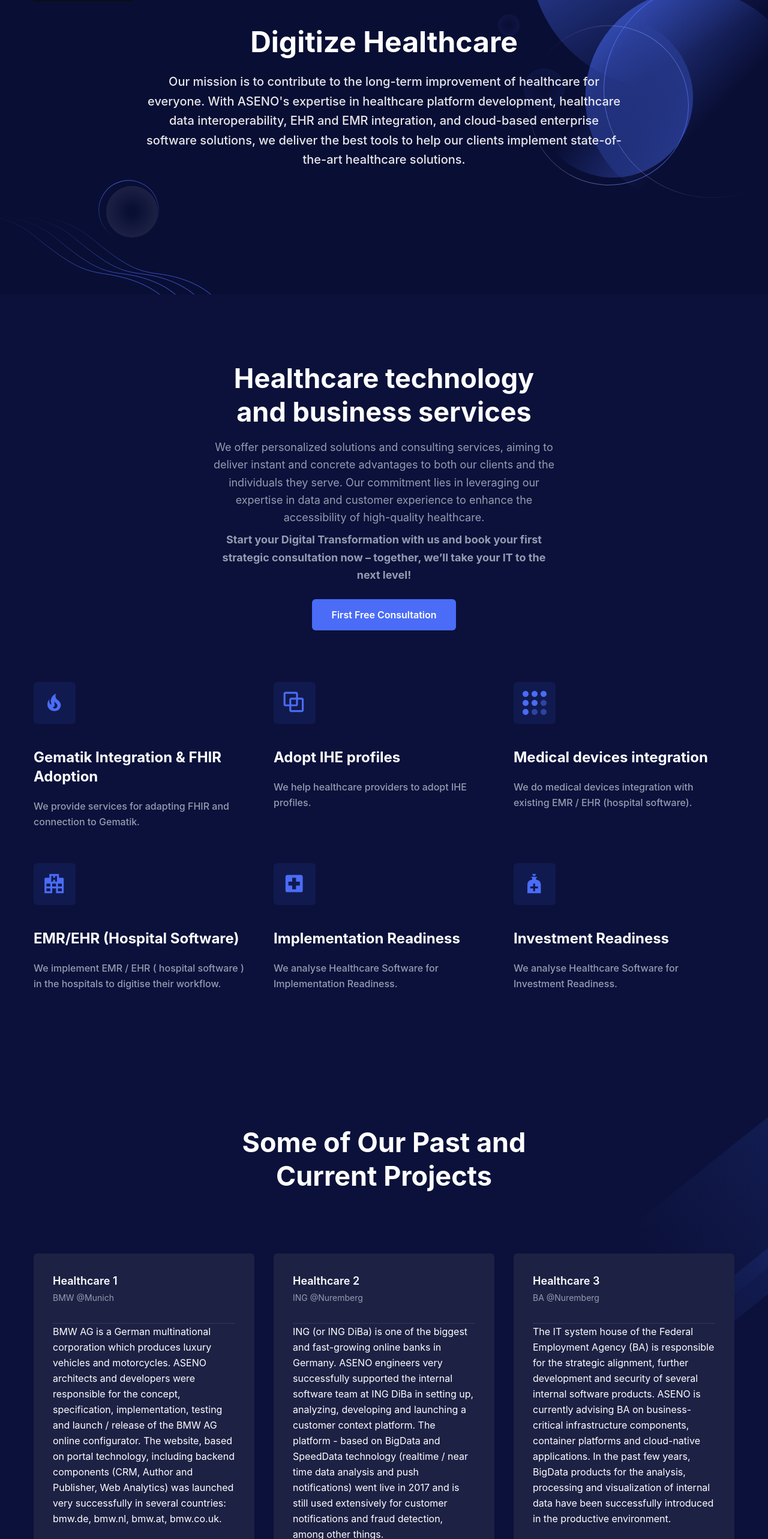
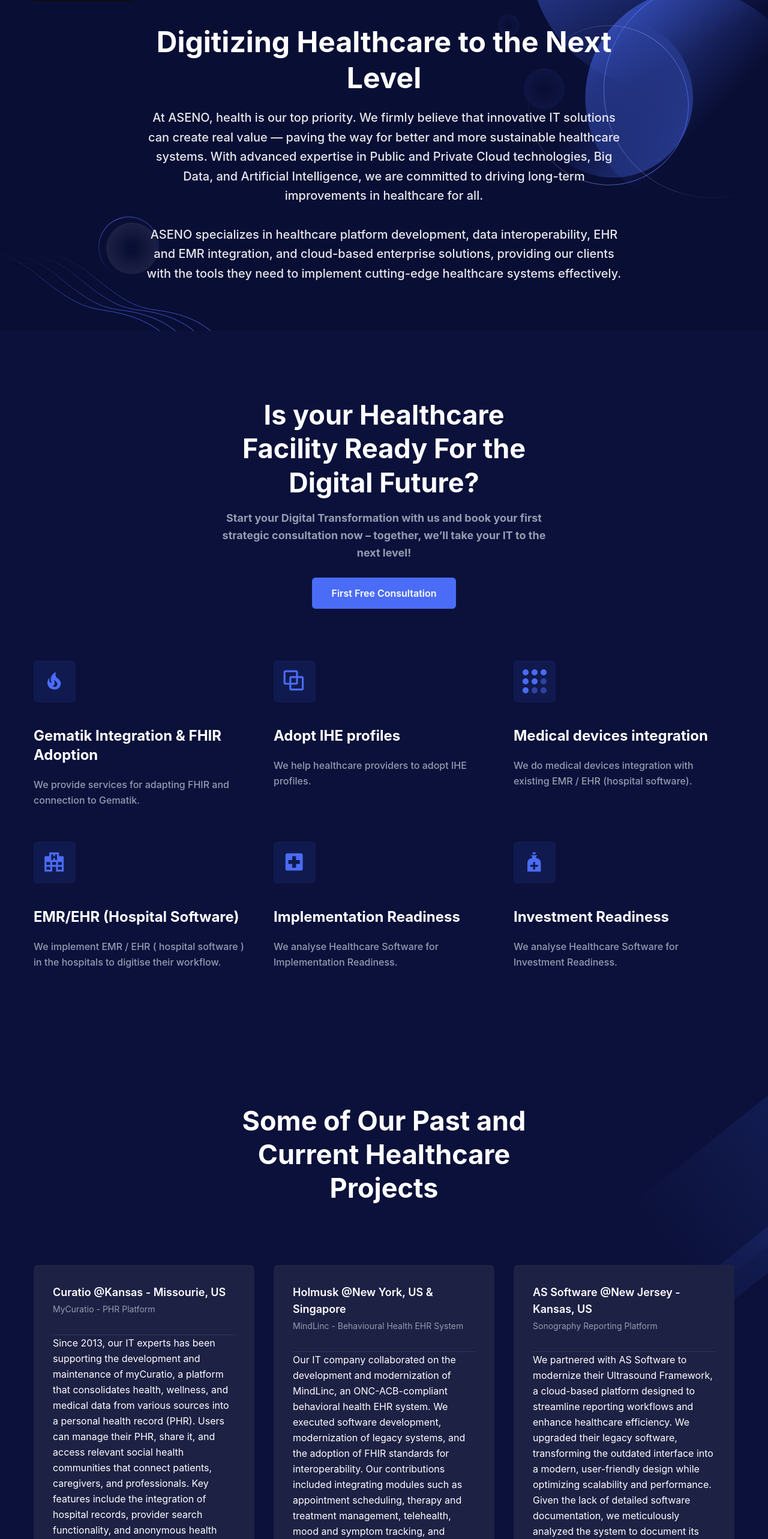
Before and after one commit to aseno-gmbh/aseno-gmbh.github.io, a Next.js app: page /healthcare in a window 1280 px wide. Shown: the part 140-2706 px from the top of the page at 60% size. Built offline with nearby package versions, Linux system fonts and the light colour scheme.

Commit message:
Healtcare Page ready to publish

```diff
--- a/app/healthcare/page.jsx
+++ b/app/healthcare/page.jsx
@@ -1,8 +1,9 @@
 import HealthcareServices from "@/components/HealthcareServices";
+import Features from "@/components/Features";
 import HealthcareHero from "@/components/HealthcareHero";
 import Testimonials from "@/components/Testimonials";
+import healthcareServicesData from "@/components/HealthcareServices/healthcareServicesData";
 import Head from "next/head";
-import testimonialData from "@/components/Testimonials/TestimonialsData";
 import healthcareTestimonialData from "@/components/Testimonials/HealthcareTestimonialsData";
 
 export default function Healthcare() {
@@ -13,8 +14,15 @@ export default function Healthcare() {
         <meta name="description" content="We create personalized user-friendly experiences to meet each patient’s unique health needs." />
       </Head>
       <HealthcareHero />
-      <HealthcareServices />
-      <Testimonials data={healthcareTestimonialData} />
+      {/* <HealthcareServices /> */}
+      <Features
+        title={"Is your Healthcare Facility Ready For the Digital Future?"}
+        paragraph={""}
+        featuresData={healthcareServicesData}
+      />
+      <Testimonials
+        title= "Some of Our Past and Current Healthcare Projects"
+        data={healthcareTestimonialData} />
     </>
   );
 }
--- a/app/page.jsx
+++ b/app/page.jsx
@@ -20,7 +20,9 @@ export default function Home() {
         paragraph={""}
         featuresData={featuresData}
       />
-      <Testimonials data={testimonialData} />
+      <Testimonials
+        title="Some of Our Past and Current Projects"
+        data={testimonialData} />
       {/* <TitleParagraphButtomSection
       title={"Our Values"}
       paragraph={"We at ASENO are responsible and health-conscious IT experts. With over 20 years of experience in software development, we want to use our IT expertise to ensure that new and proven technologies are used for the benefit of humanity. For better healthcare, public administration, banking and insurance IT systems."}
--- a/components/HealthcareHero/index.jsx
+++ b/components/HealthcareHero/index.jsx
@@ -1,11 +1,12 @@
 import Link from "next/link";
+
 
 const HealthcareHero = () => {
   return (
     <>
       <section
-        id="home"
-        className="relative z-10 overflow-hidden pt-[120px] pb-16 md:pt-[150px] md:pb-[120px] xl:pt-[180px] xl:pb-[160px] 2xl:pt-[210px] 2xl:pb-[200px]"
+        id="healthcare"
+        className="relative z-10 overflow-hidden pt-[120px] pb-8 md:pt-[150px] md:pb-[60px] xl:pt-[180px] xl:pb-[80px] 2xl:pt-[210px] 2xl:pb-[100px]"
       >
         <div className="container">
           <div className="-mx-4 flex flex-wrap">
@@ -15,11 +16,13 @@ const HealthcareHero = () => {
                 data-wow-delay=".2s"
               >
                 <h1 className="mb-5 text-3xl font-bold leading-tight text-black dark:text-white sm:text-4xl sm:leading-tight md:text-5xl md:leading-tight">
-                Digitize Healthcare
+                Digitizing Healthcare to the Next Level
                 </h1>
-                <p className="mb-12 text-base font-medium !leading-relaxed text-body-color dark:text-white dark:opacity-90 sm:text-lg md:text-xl">
-                Our mission is to contribute to the long-term improvement of healthcare for everyone.
-                With ASENO's expertise in healthcare platform development, healthcare data interoperability, EHR and EMR integration, and cloud-based enterprise software solutions, we deliver the best tools to help our clients implement state-of-the-art healthcare solutions.
+                <p className="mb-8 text-base font-medium !leading-relaxed text-body-color dark:text-white dark:opacity-90 sm:text-lg md:text-xl">
+                At ASENO, health is our top priority. We firmly believe that innovative IT solutions can create real value — paving the way for better and more sustainable healthcare systems. With advanced expertise in Public and Private Cloud technologies, Big Data, and Artificial Intelligence, we are committed to driving long-term improvements in healthcare for all.
+                </p>
+                <p className="mb-0 text-base font-medium !leading-relaxed text-body-color dark:text-white dark:opacity-90 sm:text-lg md:text-xl">
+                ASENO specializes in healthcare platform development, data interoperability, EHR and EMR integration, and cloud-based enterprise solutions, providing our clients with the tools they need to implement cutting-edge healthcare systems effectively.
                 </p>
               </div>
             </div>
--- a/components/Testimonials/HealthcareTestimonialsData.jsx
+++ b/components/Testimonials/HealthcareTestimonialsData.jsx
@@ -1,28 +1,28 @@
 const healthcareTestimonialData = [
     {
       id: 1,
-      name: "Healthcare 1",
-      designation: "BMW @Munich",
+      name: "Curatio @Kansas - Missourie, US",
+      designation: "MyCuratio - PHR Platform",
       content:
-        "BMW AG is a German multinational corporation which produces luxury vehicles and motorcycles. ASENO architects and developers were responsible for the concept, specification, implementation, testing and launch / release of the BMW AG online configurator. The website, based on portal technology, including backend components (CRM, Author and Publisher, Web Analytics) was launched very successfully in several countries: bmw.de, bmw.nl, bmw.at, bmw.co.uk.",
+        "Since 2013, our IT experts has been supporting the development and maintenance of myCuratio, a platform that consolidates health, wellness, and medical data from various sources into a personal health record (PHR). Users can manage their PHR, share it, and access relevant social health communities that connect patients, caregivers, and professionals. Key features include the integration of hospital records, provider search functionality, and anonymous health forums for diagnoses, treatments, and wellness. We handled full-stack development, including front-end, back-end, database management, DevOps, and quality assurance, while implementing global interoperability standards to enable seamless integration with other systems. Our team collaborated closely with clinical staff and management to design specific workflows and features. The platform is continuously maintained and updated by us to meet evolving needs. This makes myCuratio an innovative solution for digital transformation in healthcare.",
       // image: "/images/testimonials/auth-01.png",
       // star: 5,
     },
     {
       id: 2,
-      name: "Healthcare 2",
-      designation: "ING @Nuremberg",
+      name: "Holmusk @New York, US & Singapore",
+      designation: "MindLinc - Behavioural Health EHR System",
       content:
-        "ING (or ING DiBa) is one of the biggest and fast-growing online banks in Germany. ASENO engineers very successfully supported the internal software team at ING DiBa in setting up, analyzing, developing and launching a customer context platform. The platform - based on BigData and SpeedData technology (realtime / near time data analysis and push notifications) went live in 2017 and is still used extensively for customer notifications and fraud detection, among other things.",
+        "Our IT company collaborated on the development and modernization of MindLinc, an ONC-ACB-compliant behavioral health EHR system. We executed software development, modernization of legacy systems, and the adoption of FHIR standards for interoperability. Our contributions included integrating modules such as appointment scheduling, therapy and treatment management, telehealth, mood and symptom tracking, and developing APIs and scalable architectures. We revamped the user interface (UI/UX) and conducted extensive testing to ensure seamless functionality. Additionally, we implemented third-party integrations like SmilCDR, DrFirst, and OpenPM. In close collaboration with the client, we developed features like task management, which is now utilized in numerous behavioral healthcare facilities across the US.",
       // image: "/images/testimonials/auth-02.png",
       // star: 5,
     },
     {
       id: 3,
-      name: "Healthcare 3",
-      designation: "BA @Nuremberg",
+      name: "AS Software @New Jersey - Kansas, US",
+      designation: "Sonography Reporting Platform",
       content:
-        "The IT system house of the Federal Employment Agency (BA) is responsible for the strategic alignment, further development and security of several internal software products. ASENO is currently advising BA on business-critical infrastructure components, container platforms and cloud-native applications. In the past few years, BigData products for the analysis, processing and visualization of internal data have been successfully introduced in the productive environment.",
+        "We partnered with AS Software to modernize their Ultrasound Framework, a cloud-based platform designed to streamline reporting workflows and enhance healthcare efficiency. We upgraded their legacy software, transforming the outdated interface into a modern, user-friendly design while optimizing scalability and performance. Given the lack of detailed software documentation, we meticulously analyzed the system to document its functionalities comprehensively. Our team adopted FHIR standards to enhance interoperability with EHR/EMR systems, integrated a scalable engine for cost optimization, and developed new APIs for seamless communication. An interactive design prototype was created to refine the user experience, ensuring the transition to the updated platform did not disrupt existing workflows. Rigorous testing, including unit, regression, and end-to-end testing, guaranteed reliability. Our step-by-step feature release approach facilitated the deployment of federated settings and other enhancements to over 1,000 healthcare facilities across the U.S., with additional maintenance of their legacy HL7 module.",
       // image: "/images/testimonials/auth-03.png",
       // star: 5,
     },
--- a/components/Testimonials/TestimonialsData.jsx
+++ b/components/Testimonials/TestimonialsData.jsx
@@ -1,8 +1,8 @@
 const testimonialData = [
     {
       id: 1,
-      name: "Automotive",
-      designation: "BMW @Munich",
+      name: "BMW @Munich, Germany",
+      designation: "Automotive",
       content:
         "BMW AG is a German multinational corporation which produces luxury vehicles and motorcycles. ASENO architects and developers were responsible for the concept, specification, implementation, testing and launch / release of the BMW AG online configurator. The website, based on portal technology, including backend components (CRM, Author and Publisher, Web Analytics) was launched very successfully in several countries: bmw.de, bmw.nl, bmw.at, bmw.co.uk.",
       // image: "/images/testimonials/auth-01.png",
@@ -10,8 +10,8 @@ const testimonialData = [
     },
     {
       id: 2,
-      name: "Banking",
-      designation: "ING @Nuremberg",
+      name: "ING @Nuremberg, Germany",
+      designation: "Banking",
       content:
         "ING (or ING DiBa) is one of the biggest and fast-growing online banks in Germany. ASENO engineers very successfully supported the internal software team at ING DiBa in setting up, analyzing, developing and launching a customer context platform. The platform - based on BigData and SpeedData technology (realtime / near time data analysis and push notifications) went live in 2017 and is still used extensively for customer notifications and fraud detection, among other things.",
       // image: "/images/testimonials/auth-02.png",
@@ -19,8 +19,8 @@ const testimonialData = [
     },
     {
       id: 3,
-      name: "Public Services",
-      designation: "BA @Nuremberg",
+      name: "BA @Nuremberg, Germany",
+      designation: "Public Services",
       content:
         "The IT system house of the Federal Employment Agency (BA) is responsible for the strategic alignment, further development and security of several internal software products. ASENO is currently advising BA on business-critical infrastructure components, container platforms and cloud-native applications. In the past few years, BigData products for the analysis, processing and visualization of internal data have been successfully introduced in the productive environment.",
       // image: "/images/testimonials/auth-03.png",
--- a/components/Testimonials/index.jsx
+++ b/components/Testimonials/index.jsx
@@ -3,13 +3,14 @@ import SingleTestimonial from "./SingleTestimonial";
 
 
 const Testimonials = ({
+  title,
   data
 }) => {
   return (
     <section className="relative z-10 bg-primary/[.03] py-16 md:py-20 lg:py-28">
       <div className="container">
         <SectionTitle
-          title="Some of Our Past and Current Projects"
+          title={title}
           paragraph=""
           center
         />
```
